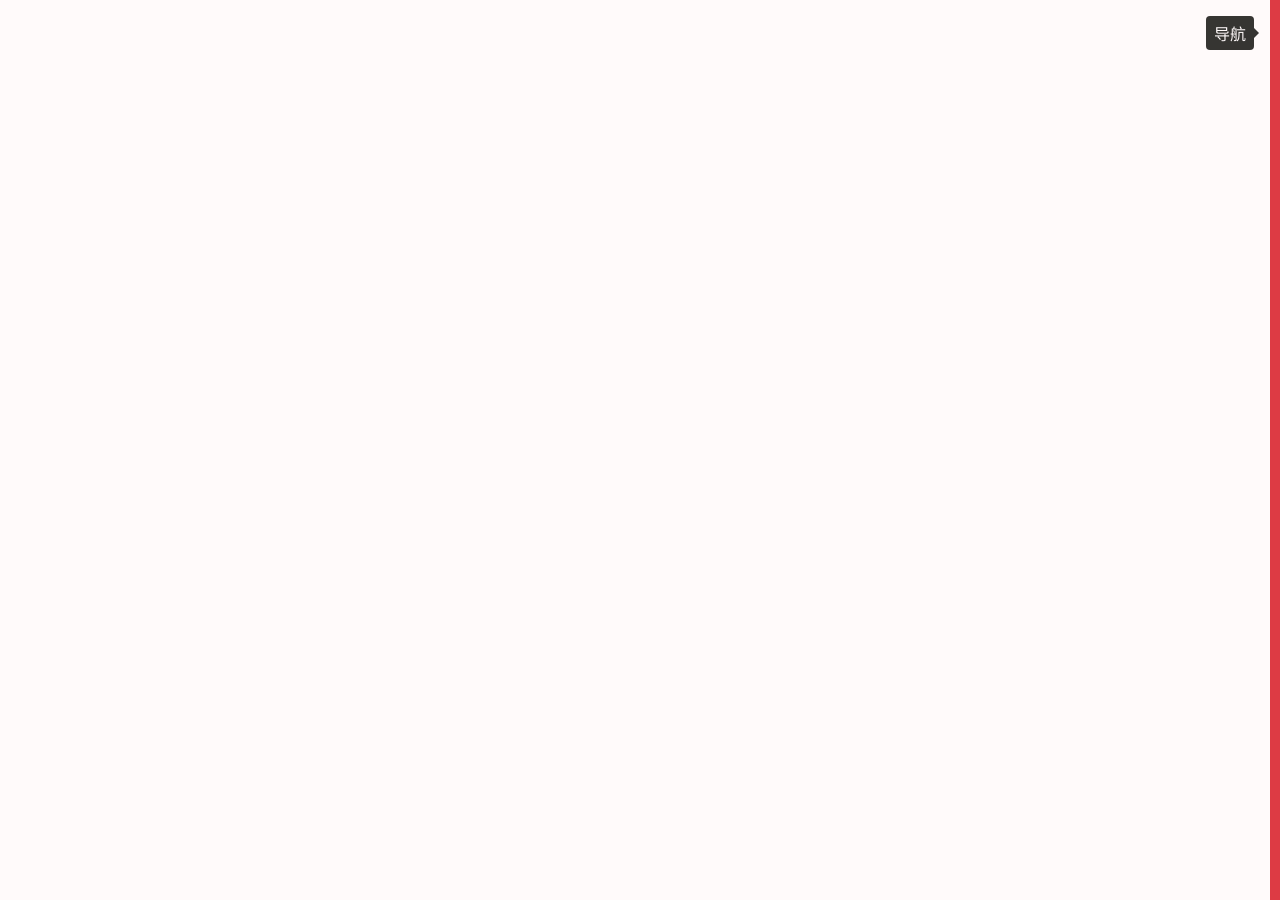
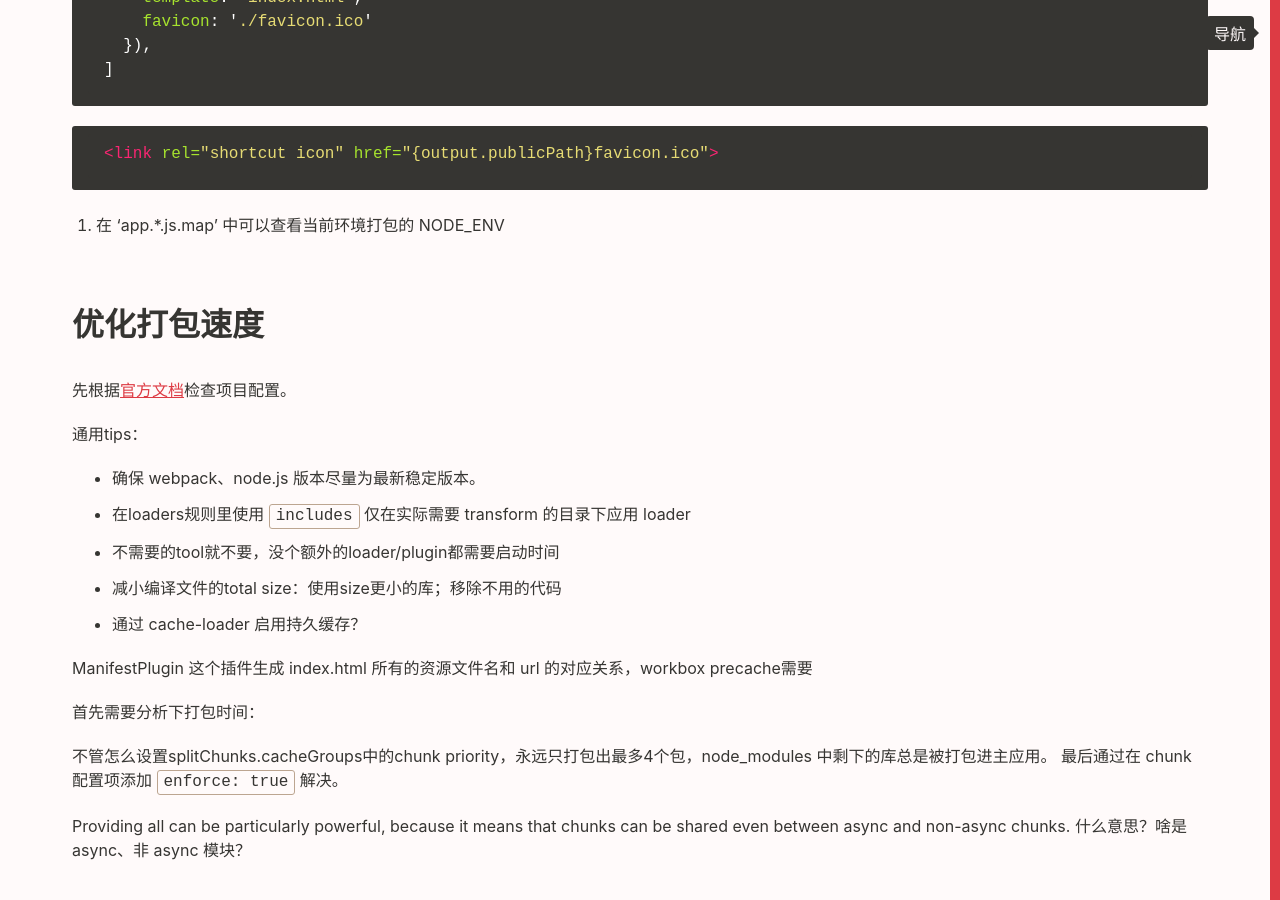
Before and after one commit to Vivi-wu/dive-into-web, a Jekyll site: the page built from _posts/2017-06-01-Webpack-learning.markdown, in a window 1280 px wide and 900 px high, scrolled down 2880 px. Built offline with Jekyll 4.4.1, drawn with Linux system fonts in a browser that asks for light colours; some of the changed text lies outside the part shown.

Commit message:
update blog for webpack

````diff
--- a/_posts/2017-06-01-Webpack-learning.markdown
+++ b/_posts/2017-06-01-Webpack-learning.markdown
@@ -8,6 +8,30 @@
 + 可以对按需加载的模块进行代码分割，实现异步加载
 + 通过指定的 loader 对模块的源代码进行转换，即引用/加载时预处理 pre-compile 文件
 + 由于 loader 仅对单个文件进行操作，使用 plugins 可在编译、chunk 生命周期执行自定义操作
+
+## 核心概念
+
+### Entry
+
+用来指明webpack应该使用哪个模块开始构建内部的依赖图。webpack 将整理出 entry point 直接或间接依赖的其他模块和库。单页应用值为string或string数组，多页应用值为对象。
+
+### Output
+
+该属性告诉webpack生成的 bundle 文件放到哪里，如何命名。
+
+### Loaders
+
+默认地 webpack 只认识 JavaScript 和 JSON 文件，通过 Loaders，webpack 可以处理其他类型的文件，并把他们转成可以被你应用消费的有效的模块，并添加到依赖图里。
+
+### Plugins
+
+插件可以实现更多的任务，比如优化 bundle，资源管理，插入环境变量。你可以在配置中多次使用同一个插件以实现不同目的，因此需要使用 `new` 操作符来创建该插件的实例。
+
+### Mode
+
+默认值是 production，可以设置为 development。通过该参数可以根据不同环境使用 webpack 内置的优化策略。
+
+<!--more-->
 
 1. 管理项目本地图片的版本（构建后的图片名称加hash）和引用路径：
 
@@ -93,3 +117,24 @@
 <link rel="shortcut icon" href="{output.publicPath}favicon.ico">
 ```
 13. 在 'app.*.js.map'  中可以查看当前环境打包的 NODE_ENV
+
+## 优化打包速度
+
+先根据[官方文档](https://webpack.js.org/guides/build-performance/)检查项目配置。
+
+通用tips：
+
++ 确保 webpack、node.js 版本尽量为最新稳定版本。
++ 在loaders规则里使用 `includes` 仅在实际需要 transform 的目录下应用 loader
++ 不需要的tool就不要，没个额外的loader/plugin都需要启动时间
++ 减小编译文件的total size：使用size更小的库；移除不用的代码
++ 通过 cache-loader 启用持久缓存？
+
+ManifestPlugin 这个插件生成 index.html 所有的资源文件名和 url 的对应关系，workbox precache需要
+
+首先需要分析下打包时间：
+
+不管怎么设置splitChunks.cacheGroups中的chunk priority，永远只打包出最多4个包，node_modules 中剩下的库总是被打包进主应用。 最后通过在 chunk 配置项添加 `enforce: true` 解决。
+
+Providing all can be particularly powerful, because it means that chunks can be shared even between async and non-async chunks.
+什么意思？啥是 async、非 async 模块？
````
